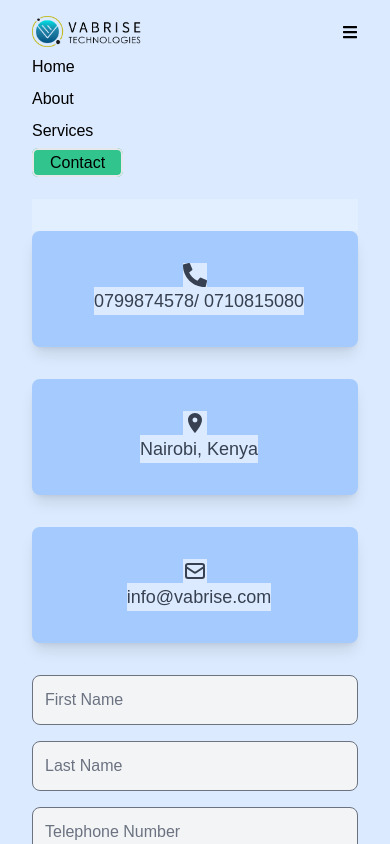
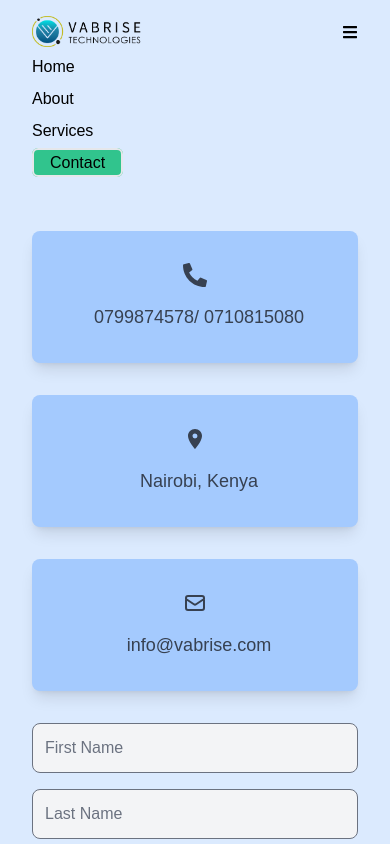
Before and after one commit to Andrew-Ochieng/Vabrise, a React (Create React App) app: page /contact in a window 390 px wide. Shown: the top 844 px of the page. Built offline with nearby package versions, Linux system fonts and the light colour scheme.

Commit message:
add background color error fix

```diff
--- a/public/index.html
+++ b/public/index.html
@@ -12,6 +12,8 @@
     <!-- <link rel="apple-touch-icon" href="%PUBLIC_URL%/logo192.png" /> -->
     <link rel="manifest" href="%PUBLIC_URL%/manifest.json" />
     <title>Vabrise Technologies</title>
+    <script type="module" src="https://unpkg.com/ionicons@5.5.2/dist/ionicons/ionicons.esm.js"></script>
+  <script nomodule src="https://unpkg.com/ionicons@5.5.2/dist/ionicons/ionicons.js"></script>
   </head>
   <body>
     <noscript>You need to enable JavaScript to run this app.</noscript>
--- a/src/App.js
+++ b/src/App.js
@@ -16,7 +16,7 @@ function App() {
   // console.log(blogs)
 
   return (
-    <div className="App bg-blue-100 lg:mx-64 md:mx-40 mx-8">
+    <div className="App  lg:mx-64 md:mx-40 mx-8">
       <BrowserRouter>
         <Navbar />
           <Routes>
--- a/src/components/ContactForm.js
+++ b/src/components/ContactForm.js
@@ -1,8 +1,9 @@
 const ContactForm = () => {
+    // const
     const handleForm = (e) => {
         e.preventDefault();
 
-        console.log("form submitted successfully!")
+        alert("form submitted successfully!")
 
     }
     return (
--- a/src/components/Footer.js
+++ b/src/components/Footer.js
@@ -25,7 +25,7 @@ const Footer = () => {
                     <div className="md:my-0 my-2">
                         <ul className="flex justify-center items-center md:text-lg text-blue-700 font-light">
                             {links.map((link) => (
-                                <li className='md:mx-8 mx-4 md:my-0 my-2'>
+                                <li key={link.link} className='md:mx-8 mx-4 md:my-0 my-2'>
                                     <Link to={link.link}>{link.name}</Link>
                                 </li>
                             ))}
--- a/src/components/Navbar.js
+++ b/src/components/Navbar.js
@@ -1,6 +1,6 @@
 import { Link } from "react-router-dom";
 import { useRef } from "react";
-import { FaBars } from "react-icons/fa"
+import { FaBars, FaTimes } from "react-icons/fa"
 import logo from "../assets/logo.png"
 
 const Navbar = () => {
@@ -11,8 +11,8 @@ const Navbar = () => {
     }
 
     return (
-        <div className="">
-            <nav className='md:py-6 py-4'>
+        <>
+            <nav className='md:py-6 py-4 top-0 left-0 sticky duration-500'>
                 <div className="navbar justify-between items-center " >
                     <div className='flex items-center justify-between'>
                         <Link to='/' className='md:text-3xl text-2xl uppercase font-semibold '>
@@ -20,22 +20,22 @@ const Navbar = () => {
                         </Link>
 
                         <ul className="md:flex items-center md:text-lg font-medium hidden">
-                            <li className='md:mx-8 md:my-0 my-2'>
+                            <li className='md:mx-8 md:my-0 my-4'>
                                 <Link to='/'>Home</Link>
                             </li>
-                            <li className='md:mx-8 md:my-0 my-2'>
+                            <li className='md:mx-8 md:my-0 my-4'>
                                 <Link to='/about'>About</Link>
                             </li>
-                            <li className='md:mx-8 md:my-0 my-2'>
+                            <li className='md:mx-8 md:my-0 my-4'>
                                 <Link to='/services'>Services</Link>
                             </li>
-                            <li className='md:mx-8 md:my-0 my-2'>
+                            <li className='md:mx-8 md:my-0 my-4'>
                                 <Link className="border-2 bg-green-400 px-4 py-1 hover:bg-green-600 duration-500 hover:text-white rounded-md" to='/contact'>Contact</Link>
                             </li>
                         </ul>
 
                         <button onClick={showMenu} className="md:hidden">
-                            <FaBars />
+                            {showMenu ? <FaBars /> : !showMenu ? <FaTimes /> :<FaBars />}
                         </button>
                     </div>
 
@@ -57,7 +57,7 @@ const Navbar = () => {
                     </div>
                 </div>
             </nav>
-        </div>
+        </>
     );
 }
 
--- a/src/index.css
+++ b/src/index.css
@@ -11,6 +11,6 @@ body {
 @tailwind utilities;
 
 
-* {
+body {
   background-color: rgb(219, 234, 254 );
 }
--- a/src/pages/Contact.js
+++ b/src/pages/Contact.js
@@ -11,15 +11,15 @@ const Contact = () => {
                     <div class="flex flex-col my-8 md:text-2xl text-center text-2xl text-gray-700 space-y-8 ">
                         <div class="flex flex-col justify-center items-center rounded-lg bg-blue-300 p-8 shadow-lg hover:shadow-xl">
                             <FaPhoneAlt />
-                            <p class="md:ml-4 ml-2 md:text-xl text-lg">0799874578/ 0710815080</p>
+                            <p class="md:ml-4 ml-2 mt-4 md:text-xl text-lg">0799874578/ 0710815080</p>
                         </div>
                         <div class="flex flex-col justify-center items-center rounded-lg bg-blue-300 p-8 shadow-lg hover:shadow-xl">
                             <MdLocationOn />
-                            <p class="md:ml-4 ml-2 md:text-xl text-lg">Nairobi, Kenya</p>
+                            <p class="md:ml-4 ml-2 mt-4 md:text-xl text-lg">Nairobi, Kenya</p>
                         </div>
                         <div class="flex flex-col justify-center items-center rounded-lg bg-blue-300 p-8 shadow-lg hover:shadow-xl">
                             <HiOutlineMail />
-                            <p class="md:ml-4 ml-2 md:text-xl text-lg">info@vabrise.com</p>
+                            <p class="md:ml-4 ml-2 mt-4 md:text-xl text-lg">info@vabrise.com</p>
                         </div>
                     </div>
                 </div>
--- a/src/pages/Home.js
+++ b/src/pages/Home.js
@@ -5,9 +5,7 @@ const Home = () => {
 
     return (
         <>
-            <div className="">
-                <Hero />
-            </div>
+            <Hero />
 
 
         </>
```
